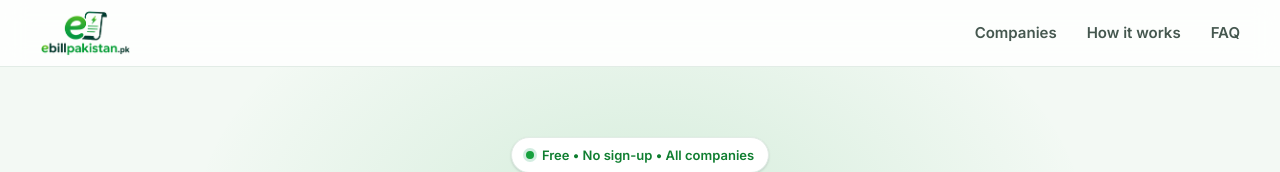
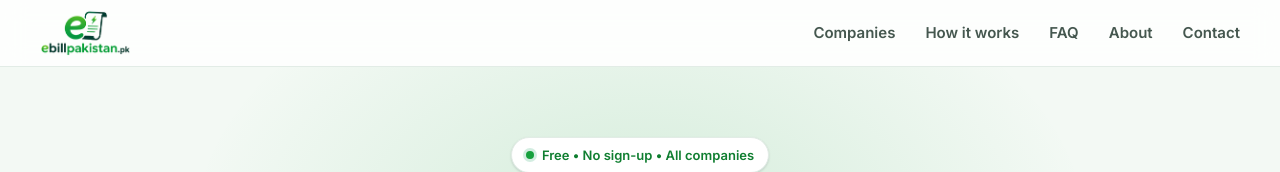
Before and after one commit to atifjan2019/ebillpakistan.pk, a Next.js app: page / in a window 1280 px wide. Shown: the top 172 px of the page. Built offline with nearby package versions, Linux system fonts and the light colour scheme; no server answers.

Commit message:
feat: add About and Contact links to navigation

```diff
--- a/app/Nav.js
+++ b/app/Nav.js
@@ -6,6 +6,8 @@ const LINKS = [
   ["/#companies", "Companies"],
   ["/#how", "How it works"],
   ["/#faq", "FAQ"],
+  ["/about", "About"],
+  ["/contact", "Contact"],
 ];
 
 export default function Nav() {
```
